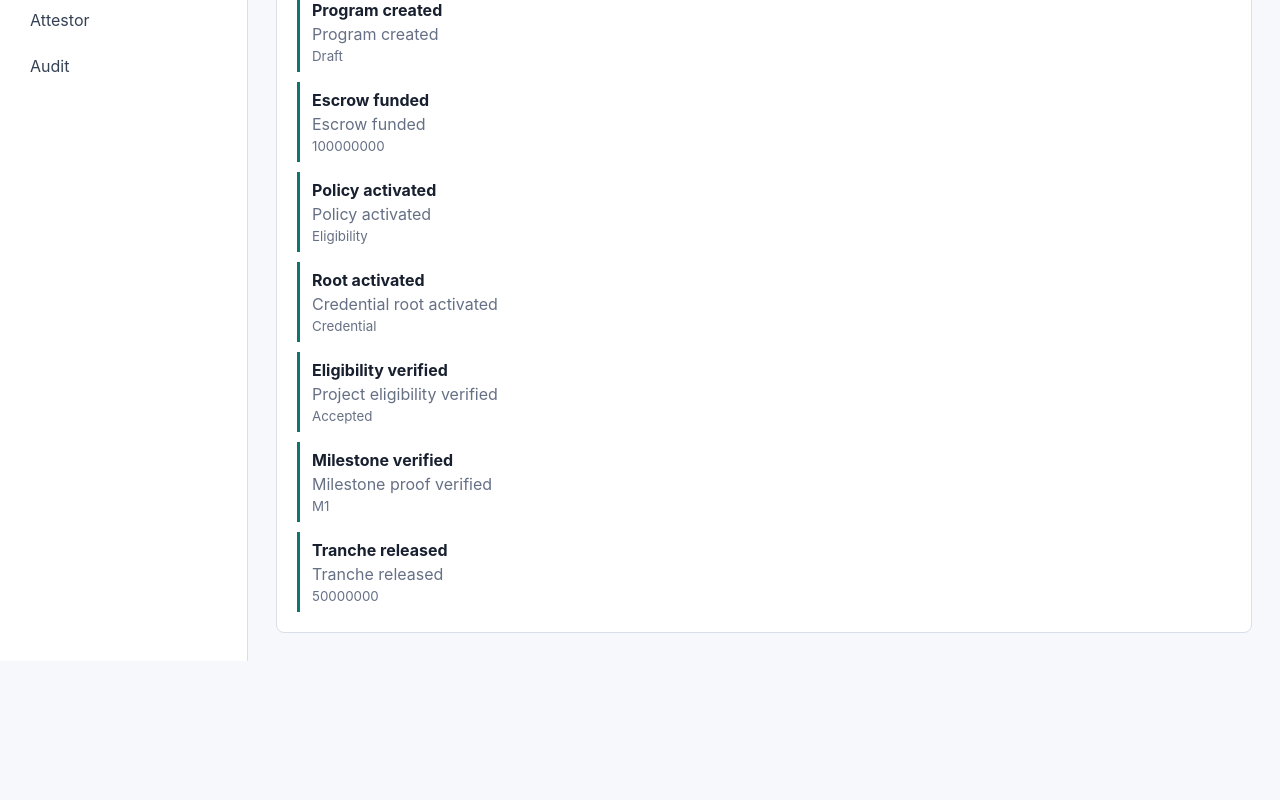
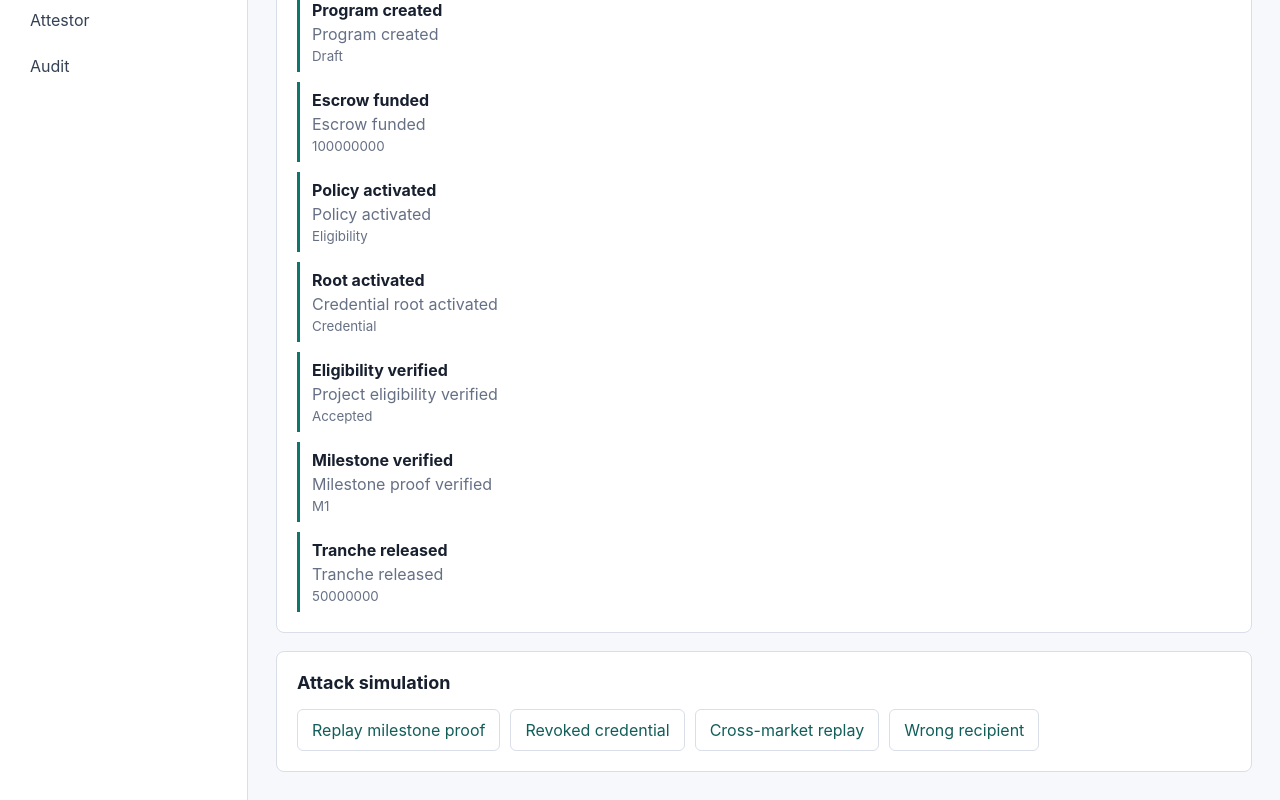
Before and after one commit to foundermafstat/pact, a Next.js app in the folder apps/web/: page /audit in a window 1280 px wide. Shown: the part 280-1080 px from the top of the page. Before the commit the page ends 941 px from the top, so only its background shows below. Built offline with nearby package versions, Linux system fonts and the light colour scheme; no server answers.

Commit message:
feat: add step 083 attack simulation UI

```diff
--- a/apps/web/src/app/audit/page.tsx
+++ b/apps/web/src/app/audit/page.tsx
@@ -1,4 +1,5 @@
 import { AuditView } from "../../features/audit/audit-view";
+import { AttackPanel } from "../../features/attacks/attack-panel";
 
 export default function AuditPage() {
   return (
@@ -8,6 +9,10 @@ export default function AuditPage() {
       <section className="section">
         <AuditView />
       </section>
+      <section className="section stacked-section">
+        <h2 className="section-title">Attack simulation</h2>
+        <AttackPanel />
+      </section>
     </>
   );
 }
--- a/apps/web/src/app/globals.css
+++ b/apps/web/src/app/globals.css
@@ -375,6 +375,13 @@ select {
   min-width: min(420px, 100%);
 }
 
+.attack-panel {
+  display: flex;
+  align-items: center;
+  flex-wrap: wrap;
+  gap: 10px;
+}
+
 .progress-track {
   height: 10px;
   border-radius: 999px;
--- /dev/null
+++ b/apps/web/src/features/attacks/attack-model.ts
@@ -0,0 +1,31 @@
+export type AttackCase = {
+  key: string;
+  label: string;
+  expectedCode: string;
+};
+
+export const attackCases: AttackCase[] = [
+  {
+    key: "replay_milestone",
+    label: "Replay milestone proof",
+    expectedCode: "NullifierAlreadyUsed"
+  },
+  {
+    key: "revoked_credential",
+    label: "Revoked credential",
+    expectedCode: "InactiveRoot"
+  },
+  {
+    key: "cross_market_replay",
+    label: "Cross-market replay",
+    expectedCode: "InvalidProof"
+  },
+  {
+    key: "wrong_recipient",
+    label: "Wrong recipient",
+    expectedCode: "WrongRecipient"
+  }
+];
+
+export const getAttackExpectedCode = (key: string): string | null =>
+  attackCases.find((attack) => attack.key === key)?.expectedCode ?? null;
--- /dev/null
+++ b/apps/web/src/features/attacks/attack-panel.tsx
@@ -0,0 +1,25 @@
+"use client";
+
+import { useState } from "react";
+
+import { attackCases } from "./attack-model";
+
+export function AttackPanel() {
+  const [result, setResult] = useState<string | null>(null);
+
+  return (
+    <div className="attack-panel">
+      {attackCases.map((attack) => (
+        <button
+          className="secondary-button"
+          key={attack.key}
+          onClick={() => setResult(attack.expectedCode)}
+          type="button"
+        >
+          {attack.label}
+        </button>
+      ))}
+      {result ? <span className="error-text">Expected rejection: {result}</span> : null}
+    </div>
+  );
+}
```
Also changed, not shown: 1 other file (tests, documents, lock files or other folders).
